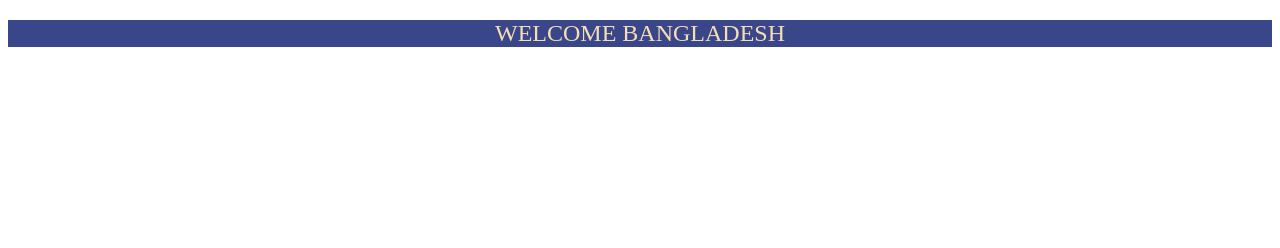
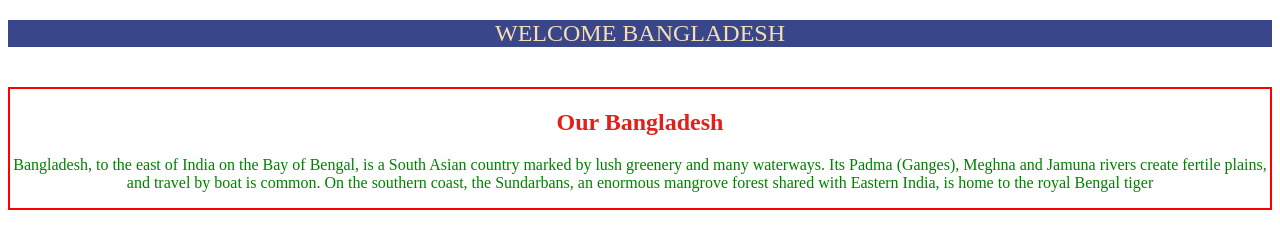
Before and after one commit to Rummaninfo/redma, a plain HTML site: page index.html in a window 1280 px wide. Drawn offline with Linux system fonts and the light colour scheme.

Commit message:
bannerSection

```diff
--- a/index.html
+++ b/index.html
@@ -9,5 +9,17 @@
     <Header style="text-align: center; margin-top: 20PX;">
         <nav style="font-size: x-large; background-color: rgb(58, 70, 138);color: wheat;">WELCOME BANGLADESH</nav>
     </Header>
+
+<section style="margin-top: 40px;">
+    <div style="border: solid 2px red; text-align: center;">
+        <h2 style="color: rgb(226, 32, 25);"> Our Bangladesh</h2>
+    <p style="color: green;">Bangladesh, to the east of India on the Bay of Bengal, is a South Asian country marked by lush greenery and many waterways. Its Padma (Ganges), Meghna and Jamuna rivers create fertile plains, and travel by boat is common. On the southern coast, the Sundarbans, an enormous mangrove forest shared with Eastern India, is home to the royal Bengal tiger</p>
+    </div>
+</section>
+
+
+
+
+
 </body>
 </html>
```
